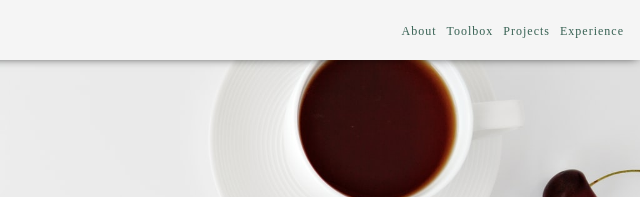
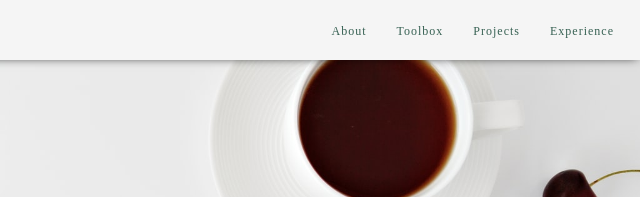
Before and after one commit to usaiyed27/portfolio, a website: page index.html in a window 1280 px wide. Shown: the top 197 px of the page, 640-1280 px from the left. Drawn offline with nearby package versions, Linux system fonts and the light colour scheme; a web font is replaced by a local one.

Commit message:
changed navbar

```diff
--- a/scss/partials/_responsive.scss
+++ b/scss/partials/_responsive.scss
@@ -2,14 +2,14 @@
 	.navbar-nav{
 		li.nav-item a{
 			font-size: 16px;
-			padding: 0px!important;
+			padding: 10px!important;
 		}
 
 		li.nav-item a::after{
 			content: "";
 			position: absolute;
-			border-top: 1px solid  black;
-			border-bottom: 1px solid  black;
+			border-top: 1px solid  $darktextColor;
+			border-bottom: 1px solid  $darktextColor;
 			top: 5px;
 			right: 0;
 			bottom: 5px;
--- a/scss/style.scss
+++ b/scss/style.scss
@@ -34,20 +34,19 @@
 			color: $darktextColor;
 			font-size: 12px;
 			position: relative;
-			//padding: 0px!important//;
 		}
-		li.nav-item a::after{
-			content: "";
-			position: absolute;
-			border-top: 1px solid  black;
-			border-bottom: 1px solid  black;
-			top: 5px;
-			right: 0;
-			bottom: 5px;
-			left: 0;
-			transform: scaleX(0);
-			transition: 0.4s all ease;
-		}
+		// li.nav-item a::after{
+		// 	content: "";
+		// 	position: absolute;
+		// 	border-top: 1px solid  black;
+		// 	border-bottom: 1px solid  black;
+		// 	top: 5px;
+		// 	right: 0;
+		// 	bottom: 5px;
+		// 	left: 0;
+		// 	transform: scaleX(0);
+		// 	transition: 0.4s all ease;
+		// }
 		// li.nav-item a:hover::after{transform: scaleX(1);}
 		// li.nav-item a:active::after{transform: scaleX(1);}
 	}
```
Also changed, not shown: css/style1.css.
